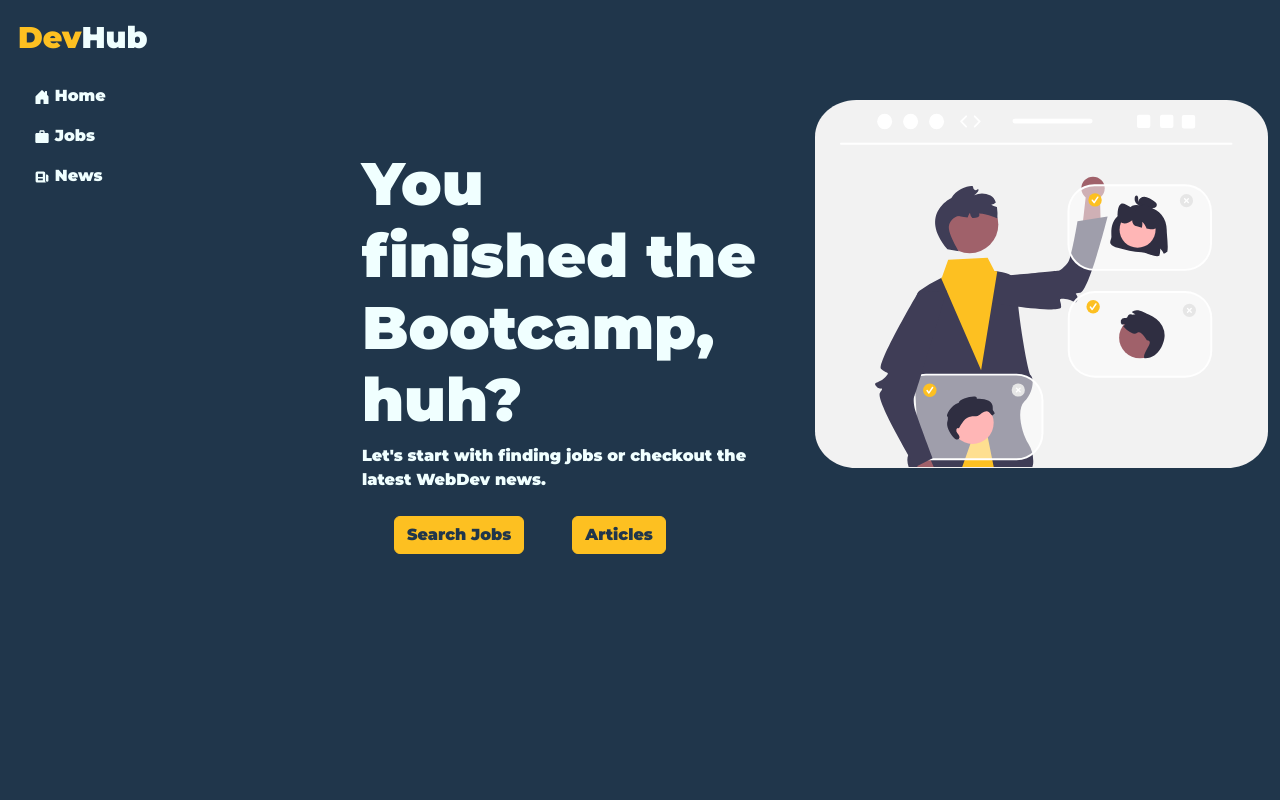
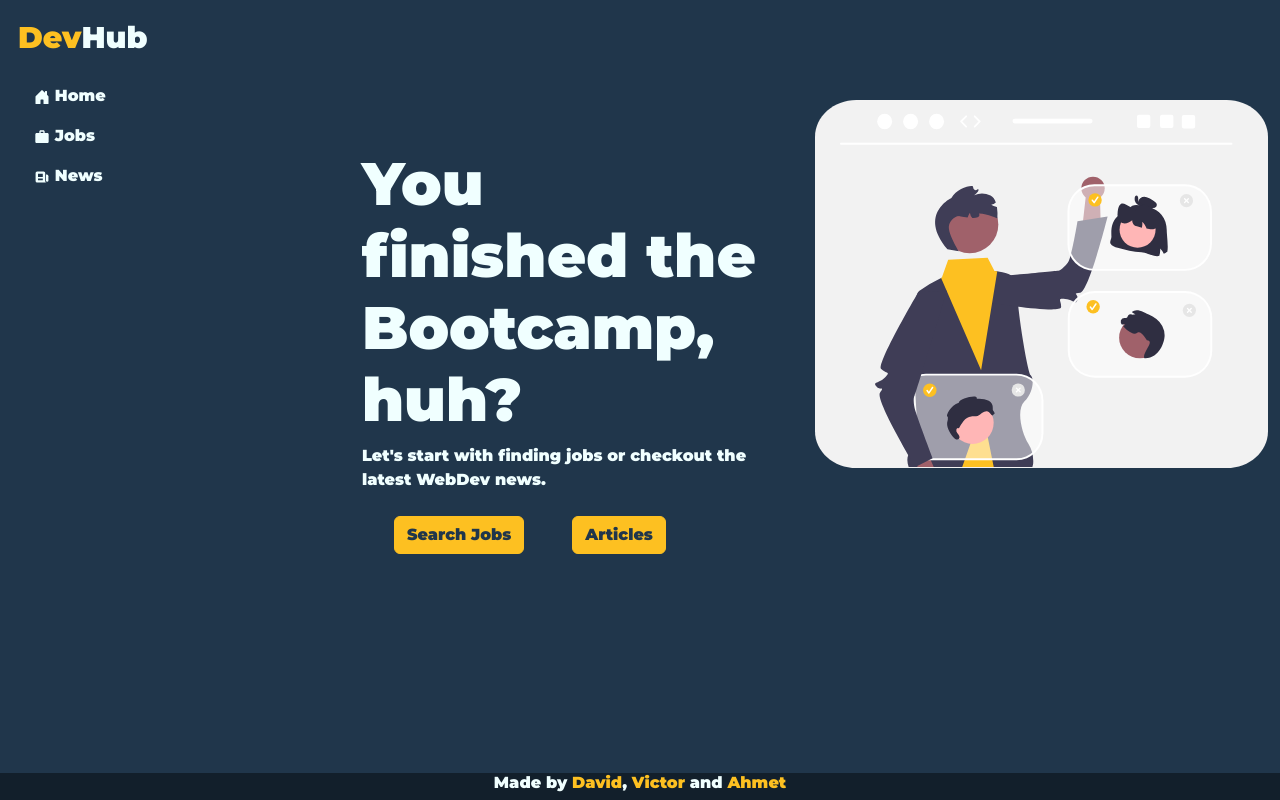
Before and after one commit to davidklmn/devhub-project, a React (Create React App) app: page /home in a window 1280 px wide. Built offline with nearby package versions, Linux system fonts and the light colour scheme.

Commit message:
Added footer

```diff
--- a/src/App.js
+++ b/src/App.js
@@ -10,6 +10,7 @@ import {
   Switch,
   Redirect,
 } from 'react-router-dom';
+import Footer from './components/Footer';
 
 function App() {
   return (
@@ -36,6 +37,7 @@ function App() {
             </Col>
           </Route>
         </Switch>
+        <Footer />
       </Row>
     </Router>
   );
--- /dev/null
+++ b/src/components/Footer.js
@@ -0,0 +1,19 @@
+import React from 'react';
+import { Container } from 'react-bootstrap';
+
+function Footer() {
+  return (
+    <Container
+      id="footer"
+      className="d-flex position-fixed bottom-0 start-50 translate-middle-x"
+    >
+      <h6>
+        Made by <a href="https://github.com/davidklmn">David</a>,{' '}
+        <a href="https://github.com/WebArchitect89">Victor</a> and{' '}
+        <a href="https://github.com/GAK001">Ahmet</a>
+      </h6>
+    </Container>
+  );
+}
+
+export default Footer;
--- a/src/index.css
+++ b/src/index.css
@@ -75,6 +75,19 @@ a.nav-link:focus {
   background-color: #20364b;
 }
 
+#footer {
+  justify-content: center;
+  background-color: #121f2b;
+}
+#footer h6 {
+  background-color: #121f2b;
+}
+#footer h6 a {
+  background-color: #121f2b;
+  text-decoration: none;
+  color: #fdc021;
+}
+
 @media only screen and (max-width: 1000px) {
   #logo {
     font-size: 20px;
```
